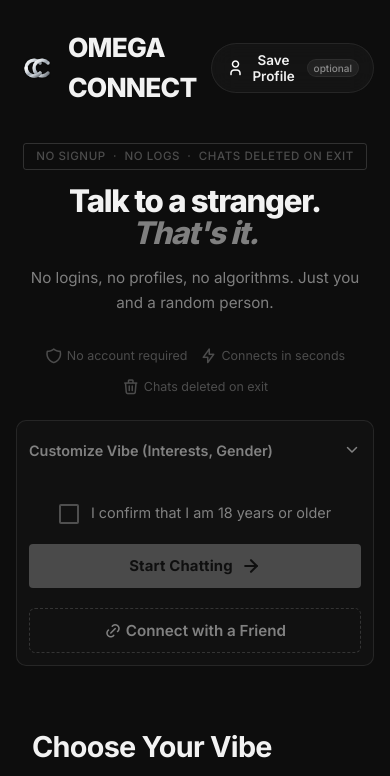
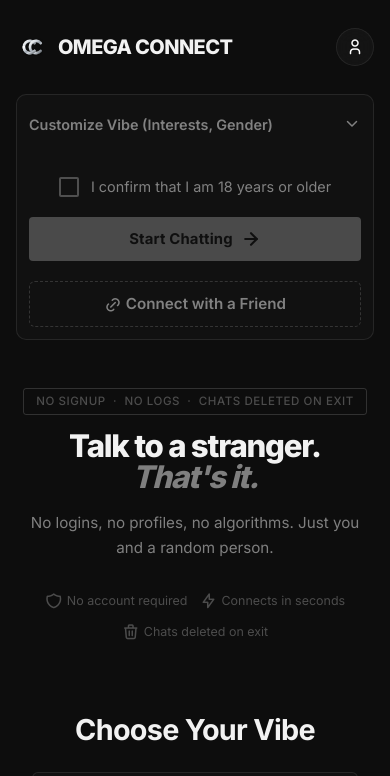
Before and after one commit to naveen-179/Omega-Connect, a website: page index.html in a window 390 px wide. Shown: the top 776 px of the page. Drawn offline with Linux system fonts and the light colour scheme.

Commit message:
Redesign and rearrange mobile home page, placing the chat setup card on top, styling compact mobile header, and stacking room vibes

```diff
--- a/style.css
+++ b/style.css
@@ -292,20 +292,31 @@ h3 { font-size: 1.2rem; }
 
 @media (max-width: 860px) {
   .hero {
-    grid-template-columns: 1fr;
-    gap: var(--sp-5);
-    padding: var(--sp-5) 0;
-    text-align: center;
+    display: flex;
+    flex-direction: column-reverse;
+    gap: var(--sp-6);
+    padding: var(--sp-4) 0 var(--sp-6);
   }
   .hero-left {
     align-items: center;
     text-align: center;
+    margin-top: var(--sp-4);
   }
   .hero-right {
+    display: flex;
     justify-content: center;
+    width: 100%;
   }
   .hero-left .trust-strip {
     justify-content: center;
+  }
+  .vibe-rooms-grid {
+    grid-template-columns: 1fr !important;
+    gap: 12px;
+  }
+  .vibe-rooms-title {
+    width: 100%;
+    text-align: center;
   }
 }
 
@@ -2145,6 +2156,31 @@ a:focus-visible {
     font-size: 0.93rem;
   }
 
+  /* Compact Mobile Nav styling */
+  #auth-btn-text,
+  #auth-optional-label {
+    display: none !important;
+  }
+
+  .auth-btn {
+    padding: 0 !important;
+    width: 38px !important;
+    height: 38px !important;
+    border-radius: 50% !important;
+    display: flex !important;
+    align-items: center !important;
+    justify-content: center !important;
+  }
+
+  .logo-img {
+    width: 34px !important;
+    height: 34px !important;
+  }
+
+  .logo-text {
+    font-size: 1.25rem !important;
+  }
+
   .chat-header {
     padding: var(--sp-2) var(--sp-3);
     padding-top: calc(var(--sp-2) + var(--safe-top));
```
